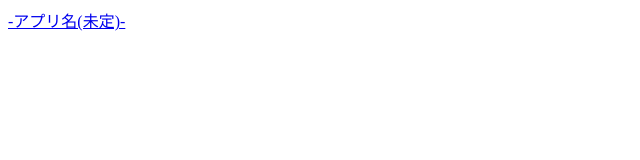
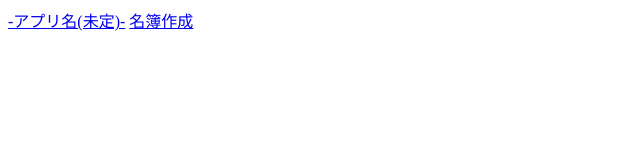
Before and after one commit to kakekita/QRReader, a plain HTML site: page index.html in a window 1280 px wide. Shown: the whole page, without its empty margins (0-640 px from the left). Drawn offline with Linux system fonts and the light colour scheme.

Commit message:
Update index.html

```diff
--- a/index.html
+++ b/index.html
@@ -6,6 +6,7 @@
 </head>
 <body>
 <a href="./app/index.html">-アプリ名(未定)-</a>
+<a href="./create/index.html">名簿作成</a>
 <script>
 
 </script>
```
